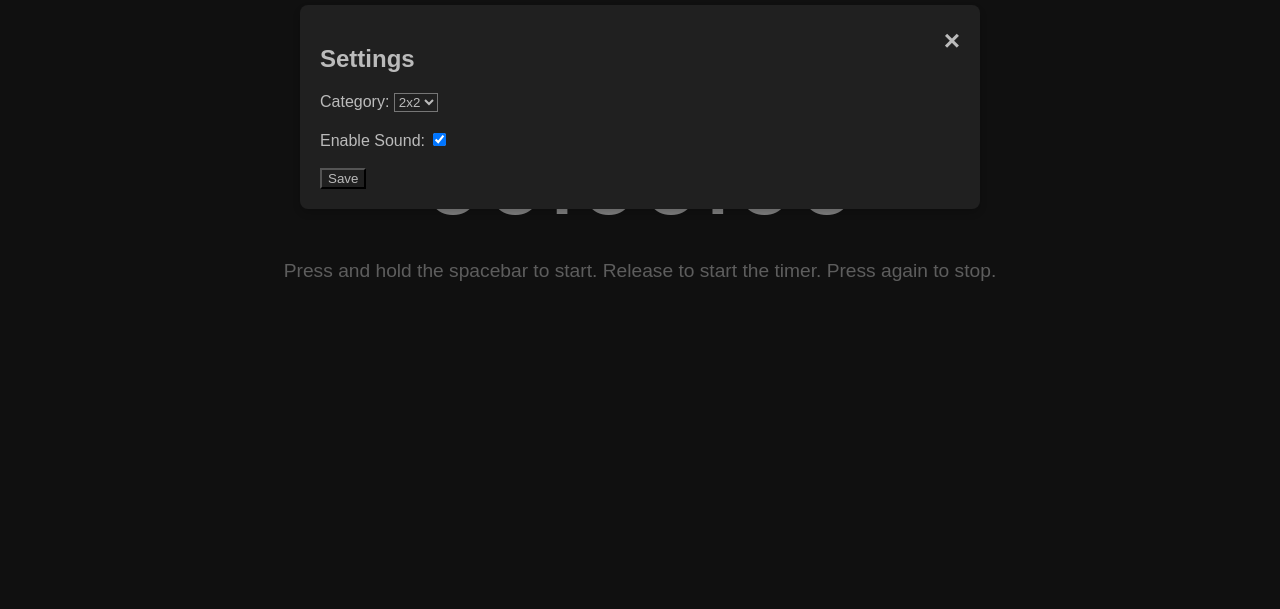
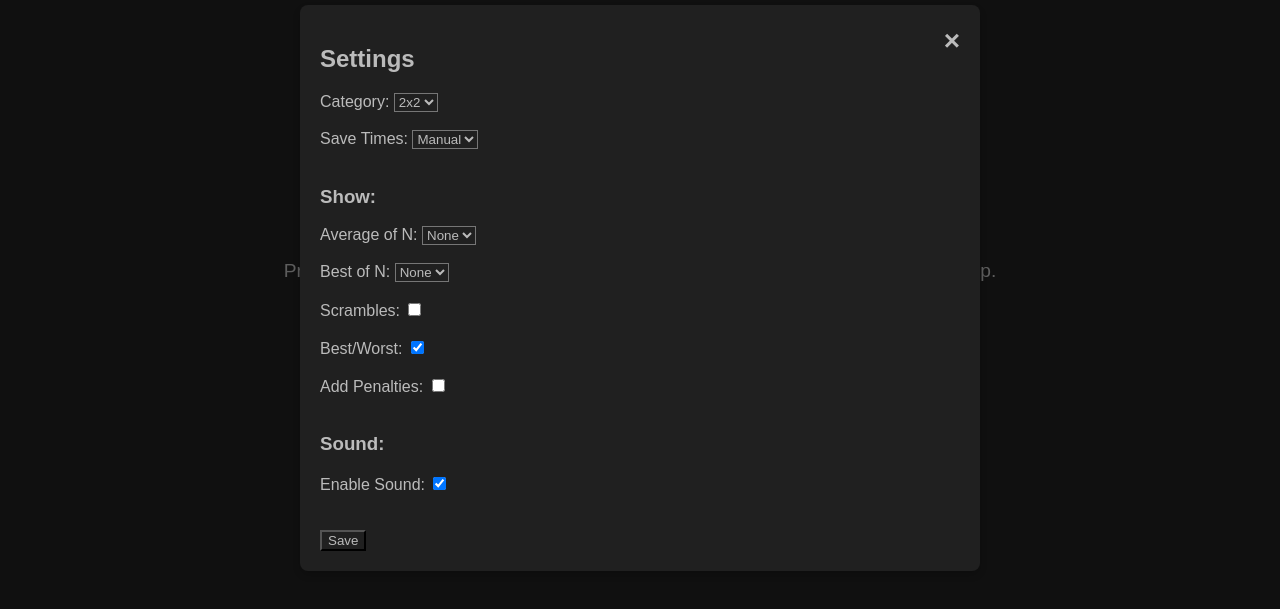
Before and after one commit to Hadevsh/Cuben, a plain HTML site: page index.html in a window 1280 px wide. Both pictures are taken after a click on the icon 1251 px from the left and 30 px from the top of the page. Shown: the part 187-796 px from the top of the page. Drawn offline with Linux system fonts and the light colour scheme.

Commit message:
Add more settings options

```diff
--- a/index.html
+++ b/index.html
@@ -42,8 +42,46 @@
                     <option value="5x5">5x6</option>
                     <option value="6x6">6x6</option>
                 </select><br><br>
+
+                <label for="save-time">Save Times:</label>
+                <select name="save-time" id="save-time">
+                    <option value="manual">Manual</option>
+                    <option value="auto">Auto</option>
+                </select><br><br>
+
+                <h3>Show:</h3>
+                <label for="average-n">Average of N:</label>
+                <select name="average-n" id="average-n">
+                    <option value="none">None</option>
+                    <option value="Ao5">Ao5</option>
+                    <option value="Ao12">Ao12</option>
+                    <option value="Ao20">Ao20</option>
+                    <option value="Ao25">Ao25</option>
+                </select><br><br>
+
+                <label for="best-n">Best of N:</label>
+                <select name="average-n" id="average-n">
+                    <option value="none">None</option>
+                    <option value="Bo5">Bo5</option>
+                    <option value="Bo12">Bo12</option>
+                    <option value="Bo20">Bo20</option>
+                    <option value="Bo25">Bo25</option>
+                </select><br><br>
+
+                <label for="scrambles-toggle">Scrambles:</label>
+                <input type="checkbox" id="scrambles-toggle"><br><br>
+
+                <label for="best-worst-toggle">Best/Worst:</label>
+                <input type="checkbox" id="best-worst-toggle" checked><br><br>
+
+                <label for="penalties">Add Penalties:</label>
+                <input type="checkbox" id="penalties"><br><br>
+
+                <h3>Sound:</h3>
                 <label for="sound-toggle">Enable Sound:</label>
                 <input type="checkbox" id="sound-toggle" checked><br><br>
+
+                <br>
                 <button type="button" onclick="saveSettings()">Save</button>
             </form>
         </div>
--- a/js/index.js
+++ b/js/index.js
@@ -6,7 +6,7 @@ let running = false;
 let preparing = false;
 let holdTimeout;
 
-let greenColor = 'rgb(114, 232, 46)'; // Must be rgb for styling comapring
+let greenColor = 'rgb(114, 232, 46)'; // Must be rgb for styling comparing
 let whiteColor = '#fff';
 let redColor = '#e82e2e';
 
```
